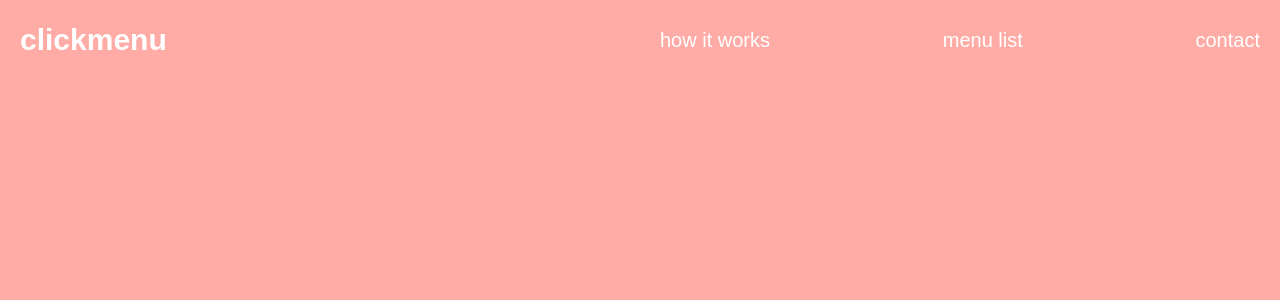
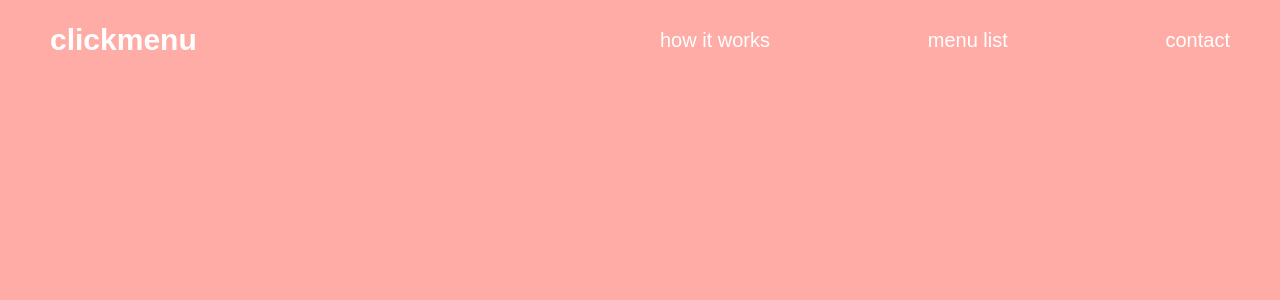
Before and after one commit to WronskiN/click_menu, a React (Create React App) app: page / in a window 1280 px wide. Shown: the top 300 px of the page. Built offline with nearby package versions, Linux system fonts and the light colour scheme.

Commit message:
Add StyledWrapper component with max-width: 1220px for MainTemplate

```diff
--- a/src/components/organisms/Navigation/Navigation.styled.js
+++ b/src/components/organisms/Navigation/Navigation.styled.js
@@ -2,7 +2,7 @@ import styled from "styled-components";
 import { theme } from "../../../theme/mainTheme";
 
 export const Nav = styled.nav`
-  width: 100vw;
+  width: 100%;
   height: 10vh;
   display: flex;
   justify-content: space-between;
@@ -51,9 +51,6 @@ export const NavList = styled.ul`
     font-size: ${theme.fontSize.m};
     text-decoration: none;
     color: ${theme.text};
-    @media (min-width: 1440px) {
-      font-size: ${theme.fontSize.l};
-    }
   }
 
   @media (min-width: 768px) {
--- a/src/templates/MainTemplate.js
+++ b/src/templates/MainTemplate.js
@@ -1,14 +1,20 @@
 import React from "react";
 import PropTypes from "prop-types";
-import { ThemeProvider } from "styled-components";
+import styled, { ThemeProvider } from "styled-components";
 import GlobalStyle from "../theme/GlobalStyle";
 import { theme } from "../theme/mainTheme";
 
+const StyledWrapper = styled.div`
+  max-width: 1220px;
+  width: 100%;
+  margin: 0 auto;
+`;
+
 const MainTemplate = ({ children }) => (
-  <div>
+  <StyledWrapper>
     <GlobalStyle />
     <ThemeProvider theme={theme}>{children}</ThemeProvider>
-  </div>
+  </StyledWrapper>
 );
 
 MainTemplate.propTypes = {
```
